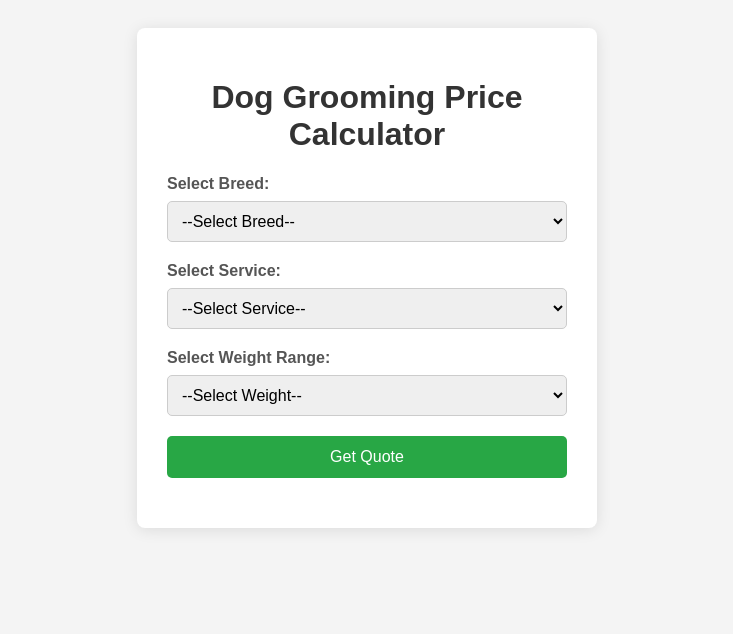
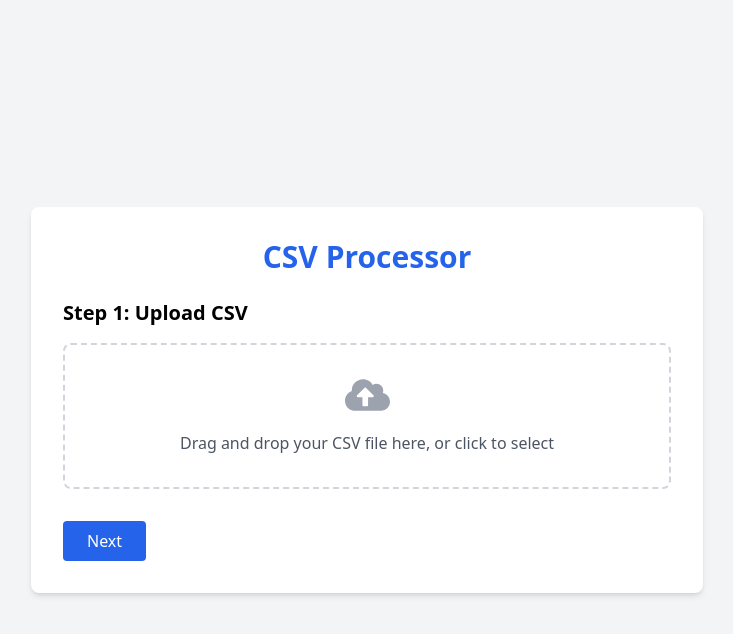
Before and after one commit to technameer/csv-fields-mapper1, a plain HTML site: page index.html in a window 1280 px wide. Shown: the whole page, without its empty margins (273-1006 px from the left). Drawn offline with nearby package versions, Linux system fonts and the light colour scheme.

Commit message:
Update index.html

```diff
--- a/index.html
+++ b/index.html
@@ -3,149 +3,166 @@
 <head>
     <meta charset="UTF-8">
     <meta name="viewport" content="width=device-width, initial-scale=1.0">
-    <title>Dog Grooming Price Calculator</title>
-    <style>
-        body {
-            font-family: 'Arial', sans-serif;
-            background-color: #f4f4f4;
-            padding: 20px;
-        }
+    <title>CSV Processor Demo</title>
+    <script src="https://cdn.tailwindcss.com"></script>
+    <script src="https://cdnjs.cloudflare.com/ajax/libs/font-awesome/5.15.3/js/all.min.js"></script>
+</head>
+<body class="bg-gray-100 min-h-screen flex items-center justify-center">
+    <div class="bg-white p-8 rounded-lg shadow-md w-full max-w-2xl">
+        <h1 class="text-3xl font-bold mb-6 text-center text-blue-600">CSV Processor</h1>
 
-        .container {
-            background-color: #fff;
-            padding: 30px;
-            border-radius: 8px;
-            max-width: 400px;
-            margin: 0 auto;
-            box-shadow: 0 2px 15px rgba(0, 0, 0, 0.1);
-        }
-
-        h1 {
-            text-align: center;
-            color: #333;
-        }
-
-        .form-group {
-            margin-bottom: 20px;
-        }
-
-        label {
-            display: block;
-            margin-bottom: 8px;
-            font-weight: bold;
-            color: #555;
-        }
-
-        select {
-            width: 100%;
-            padding: 10px;
-            border-radius: 5px;
-            border: 1px solid #ccc;
-            font-size: 16px;
-            transition: border-color 0.3s;
-        }
-
-        select:focus {
-            border-color: #28a745;
-            outline: none;
-        }
-
-        button {
-            width: 100%;
-            padding: 12px;
-            background-color: #28a745;
-            color: white;
-            border: none;
-            border-radius: 5px;
-            font-size: 16px;
-            cursor: pointer;
-            transition: background-color 0.3s;
-        }
-
-        button:hover {
-            background-color: #218838;
-        }
-
-        .quote {
-            margin-top: 20px;
-            font-size: 20px;
-            font-weight: bold;
-            text-align: center;
-            color: #333;
-        }
-    </style>
-</head>
-<body>
-    <div class="container">
-        <h1>Dog Grooming Price Calculator</h1>
-
-        <div class="form-group">
-            <label for="breed">Select Breed:</label>
-            <select id="breed">
-                <option value="">--Select Breed--</option>
-                <option value="Affenpinscher">Affenpinscher</option>
-                <option value="Akita">Akita</option>
-                <option value="Beagle">Beagle</option>
-            </select>
+        <div id="step1" class="mb-8">
+            <h2 class="text-xl font-semibold mb-4">Step 1: Upload CSV</h2>
+            <div id="dropzone" class="border-dashed border-2 border-gray-300 rounded-lg p-8 text-center cursor-pointer hover:border-blue-500 transition duration-300">
+                <i class="fas fa-cloud-upload-alt text-4xl text-gray-400 mb-4"></i>
+                <p class="text-gray-600">Drag and drop your CSV file here, or click to select</p>
+                <input type="file" id="fileInput" class="hidden" accept=".csv">
+            </div>
         </div>
 
-        <div class="form-group">
-            <label for="service">Select Service:</label>
-            <select id="service">
-                <option value="">--Select Service--</option>
-                <option value="Full Groom">Full Groom</option>
-                <option value="Bath">Bath</option>
-                <option value="Shave">Shave</option>
-            </select>
+        <div id="step2" class="mb-8 hidden">
+            <h2 class="text-xl font-semibold mb-4">Step 2: Map Fields</h2>
+            <div id="mappingContainer" class="space-y-4">
+                <!-- Mapping fields will be dynamically added here -->
+            </div>
         </div>
 
-        <div class="form-group">
-            <label for="weight">Select Weight Range:</label>
-            <select id="weight">
-                <option value="">--Select Weight--</option>
-                <option value="0-14">0-14 lbs</option>
-                <option value="15-29">15-29 lbs</option>
-                <option value="30-49">30-49 lbs</option>
-            </select>
+        <div id="step3" class="mb-8 hidden">
+            <h2 class="text-xl font-semibold mb-4">Step 3: Review and Pay</h2>
+            <div class="bg-gray-50 p-4 rounded-lg">
+                <p class="text-lg font-medium">Total Price: $<span id="totalPrice" class="text-blue-600">0.00</span></p>
+            </div>
+            <div class="mt-4">
+                <label class="block text-sm font-medium text-gray-700">Card Number</label>
+                <input type="text" class="mt-1 block w-full rounded-md border-gray-300 shadow-sm focus:border-blue-300 focus:ring focus:ring-blue-200 focus:ring-opacity-50" placeholder="1234 5678 9012 3456">
+            </div>
+            <div class="mt-4 grid grid-cols-2 gap-4">
+                <div>
+                    <label class="block text-sm font-medium text-gray-700">Expiry Date</label>
+                    <input type="text" class="mt-1 block w-full rounded-md border-gray-300 shadow-sm focus:border-blue-300 focus:ring focus:ring-blue-200 focus:ring-opacity-50" placeholder="MM/YY">
+                </div>
+                <div>
+                    <label class="block text-sm font-medium text-gray-700">CVC</label>
+                    <input type="text" class="mt-1 block w-full rounded-md border-gray-300 shadow-sm focus:border-blue-300 focus:ring focus:ring-blue-200 focus:ring-opacity-50" placeholder="123">
+                </div>
+            </div>
         </div>
 
-        <button onclick="calculatePrice()">Get Quote</button>
-
-        <div class="quote" id="quote"></div>
+        <div class="flex justify-between">
+            <button id="prevBtn" class="px-6 py-2 bg-gray-300 text-gray-700 rounded hover:bg-gray-400 transition duration-300 hidden">Previous</button>
+            <button id="nextBtn" class="px-6 py-2 bg-blue-600 text-white rounded hover:bg-blue-700 transition duration-300">Next</button>
+        </div>
     </div>
 
     <script>
-function calculatePrice() {
-    const breed = document.getElementById('breed').value;
-    const service = document.getElementById('service').value;
-    const weight = document.getElementById('weight').value;
+        const steps = ['step1', 'step2', 'step3'];
+        let currentStep = 0;
+        let csvColumns = [];
 
-    let breedPrice = 0;
-    let servicePrice = 0;
-    let weightPrice = 0;
+        const nextBtn = document.getElementById('nextBtn');
+        const prevBtn = document.getElementById('prevBtn');
+        const dropzone = document.getElementById('dropzone');
+        const fileInput = document.getElementById('fileInput');
+        const mappingContainer = document.getElementById('mappingContainer');
+        const totalPriceElement = document.getElementById('totalPrice');
 
-    // Prices based on breed
-    if (breed === 'Affenpinscher') breedPrice = 50;
-    if (breed === 'Akita') breedPrice = 100;
-    if (breed === 'Beagle') breedPrice = 40;
+        function updateButtons() {
+            prevBtn.style.display = currentStep > 0 ? 'block' : 'none';
+            nextBtn.textContent = currentStep === steps.length - 1 ? 'Pay Now' : 'Next';
+        }
 
-    // Prices based on service
-    if (service === 'Full Groom') servicePrice = 30;
-    if (service === 'Bath') servicePrice = 20;
-    if (service === 'Shave') servicePrice = 25;
+        function showStep(step) {
+            steps.forEach((s, index) => {
+                const elem = document.getElementById(s);
+                elem.style.display = index === step ? 'block' : 'none';
+            });
+            updateButtons();
+        }
 
-    // Prices based on weight
-    if (weight === '0-14') weightPrice = 10;
-    if (weight === '15-29') weightPrice = 20;
-    if (weight === '30-49') weightPrice = 30;
+        function createMappingFields() {
+            mappingContainer.innerHTML = '';
+            csvColumns.forEach((column, index) => {
+                const mappingDiv = document.createElement('div');
+                mappingDiv.className = 'grid grid-cols-2 gap-4';
+                mappingDiv.innerHTML = `
+                    <div>
+                        <label class="block text-sm font-medium text-gray-700">CSV Column</label>
+                        <input type="text" value="${column}" readonly class="mt-1 block w-full rounded-md border-gray-300 bg-gray-100 shadow-sm">
+                    </div>
+                    <div>
+                        <label class="block text-sm font-medium text-gray-700">Map to Field</label>
+                        <select class="mt-1 block w-full rounded-md border-gray-300 shadow-sm focus:border-blue-300 focus:ring focus:ring-blue-200 focus:ring-opacity-50">
+                            <option value="">Select field</option>
+                            ${csvColumns.map((_, i) => `<option value="field${i+1}">Field ${i+1}</option>`).join('')}
+                        </select>
+                    </div>
+                `;
+                mappingContainer.appendChild(mappingDiv);
+            });
+        }
 
-    // Calculate total price
-    const totalPrice = breedPrice + servicePrice + weightPrice;
+        function updatePrice() {
+            const price = csvColumns.length * 1; // $1 per column
+            totalPriceElement.textContent = price.toFixed(2);
+        }
 
-    // Display the price
-    document.getElementById('quote').innerHTML = `The price is $${totalPrice}.`;
-}
+        nextBtn.addEventListener('click', () => {
+            if (currentStep < steps.length - 1) {
+                currentStep++;
+                showStep(currentStep);
+            } else {
+                alert('Payment processed! Check your email for the processed file.');
+            }
+        });
 
+        prevBtn.addEventListener('click', () => {
+            if (currentStep > 0) {
+                currentStep--;
+                showStep(currentStep);
+            }
+        });
+
+        dropzone.addEventListener('click', () => {
+            fileInput.click();
+        });
+
+        fileInput.addEventListener('change', (event) => {
+            const file = event.target.files[0];
+            if (file) {
+                const reader = new FileReader();
+                reader.onload = function(e) {
+                    const contents = e.target.result;
+                    const firstLine = contents.split('\n')[0];
+                    csvColumns = firstLine.split(',').map(col => col.trim());
+                    createMappingFields();
+                    updatePrice();
+                    currentStep++;
+                    showStep(currentStep);
+                };
+                reader.readAsText(file);
+            }
+        });
+
+        dropzone.addEventListener('dragover', (e) => {
+            e.preventDefault();
+            dropzone.classList.add('border-blue-500');
+        });
+
+        dropzone.addEventListener('dragleave', () => {
+            dropzone.classList.remove('border-blue-500');
+        });
+
+        dropzone.addEventListener('drop', (e) => {
+            e.preventDefault();
+            dropzone.classList.remove('border-blue-500');
+            const file = e.dataTransfer.files[0];
+            if (file) {
+                fileInput.files = e.dataTransfer.files;
+                fileInput.dispatchEvent(new Event('change'));
+            }
+        });
+
+        showStep(currentStep);
     </script>
 </body>
 </html>
```
